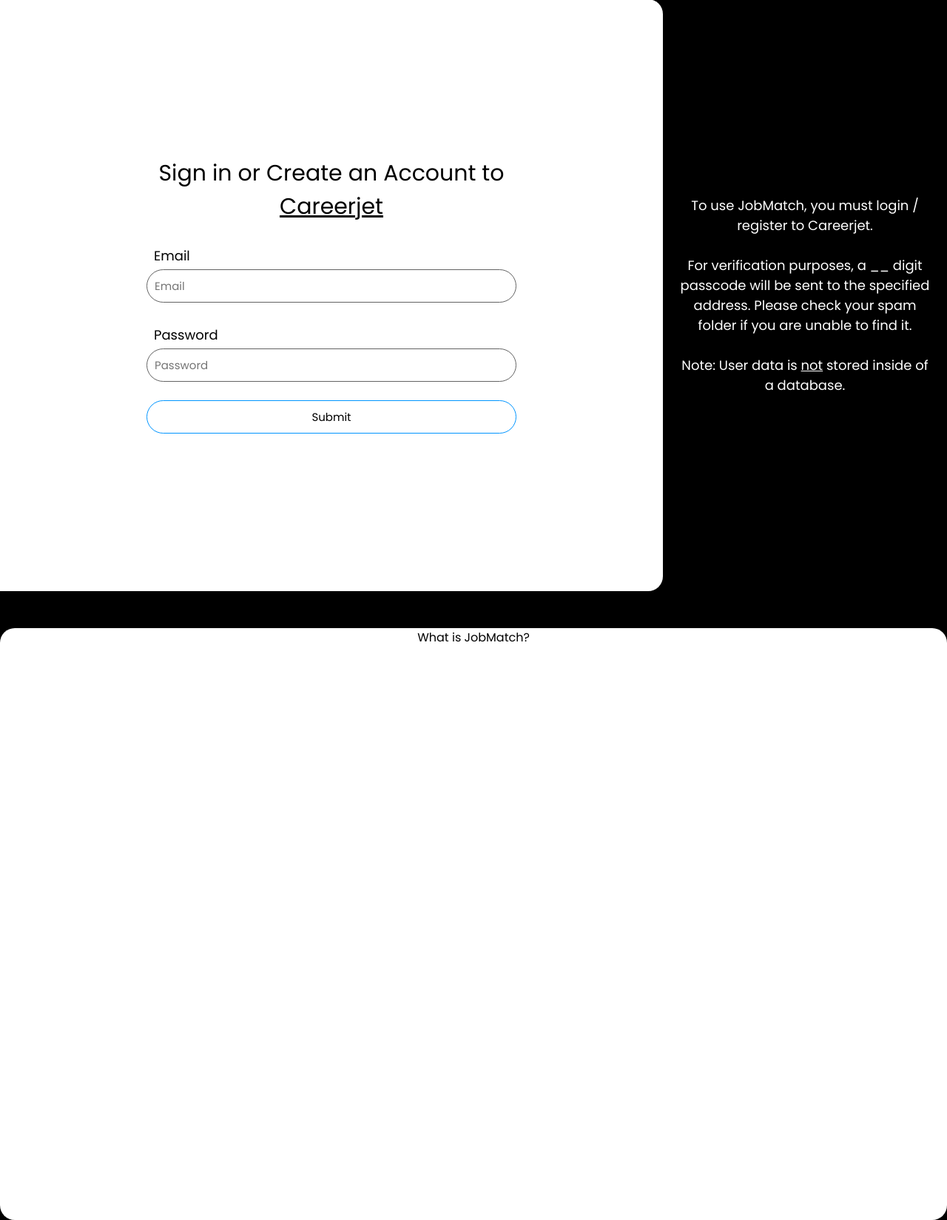
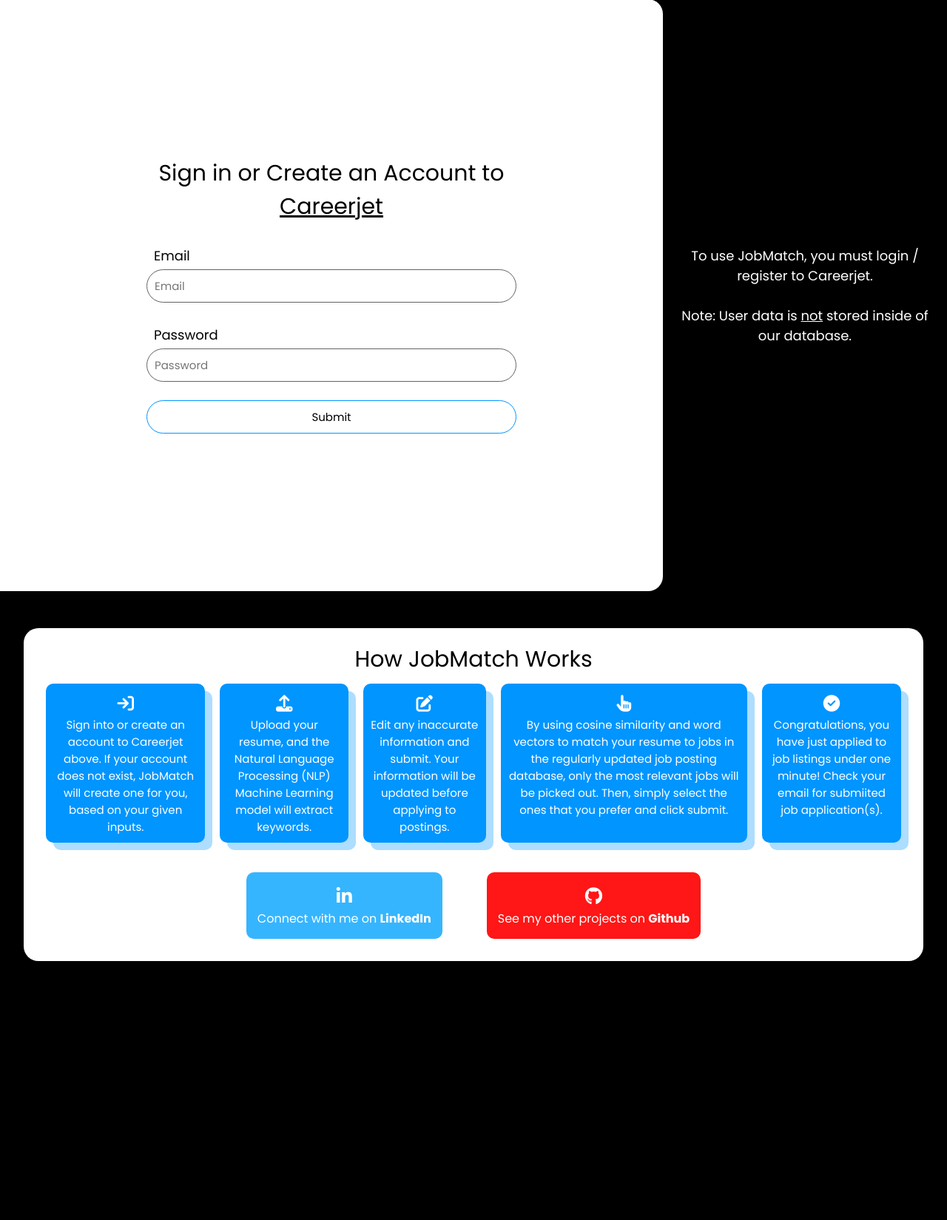
Before and after one commit to Ayush200423/JobMatch, a Flask app: page / in a window 1280 px wide. Shown: the part 801-2450 px from the top of the page at 74% size. After the commit the page ends 2100 px from the top, so only its background shows below. Run offline with Flask 2, Linux system fonts and the light colour scheme; some libraries are stand-ins or nearby versions.

Commit message:
completed homepage

```diff
--- a/templates/css/styles.css
+++ b/templates/css/styles.css
@@ -18,15 +18,6 @@ html {
 
 .black-bg {
     background-color: #000000;
-}
-
-.align-section {
-    display: flex;
-    height: 100vh;
-    width: 70vw;
-    justify-content: center;
-    align-items: center;
-    background-color: blue;
 }
 
 .navbar {
@@ -73,6 +64,8 @@ html {
     transition-duration: 0.3s;
 }
 
+/* --- index --- */
+
 .index .flex-container {
     color: #fff;
     display: flex;
@@ -83,16 +76,16 @@ html {
     align-items: center;
 }
 
-.start-button {
+.index .start-button {
     position: absolute;
     top: 80%;
     left: 50%;
     transform: translate(-50%, -50%);
 }
 
-.button {
+.index .button {
     border: 1px solid #0095FF;
-    color: white;
+    color: #fff;
     background: none;
     text-align: center;
     padding: 20px;
@@ -102,12 +95,12 @@ html {
     border-radius: 100px;
 }
 
-.button:hover {
+.index .button:hover {
     background-color: #0095FF;
 }
 
-.index-typewriter > .txt {
-    border-right: 0.1rem solid white;
+.index .index-typewriter > .txt {
+    border-right: 0.1rem solid #fff;
     white-space: pre;
     font-size: 50px;
 }
@@ -119,7 +112,7 @@ html {
     flex-direction: row;
 }
 
-.auth-form {
+.content .auth-form {
     width: 70%;
     height: 100vh;
     background-color: #fff;
@@ -132,8 +125,8 @@ html {
 .form-info {
     width: 30%;
     height: 100vh;
-    color: white;
-    background-color: black;
+    color: #fff;
+    background-color: #000000;
     display: flex;
     justify-content: center;
     align-items: center;
@@ -151,36 +144,39 @@ html {
     color: #000000;
 }
 
-label[for="email"], [for="password"] {
+.content label[for="email"], [for="password"] {
     display: block;
     font-size: 18px;
     padding: 5px 0 5px 10px;
 }
 
-input[type="email"], [type="password"], [type="submit"] {
+.content input[type="email"], [type="password"], [type="submit"] {
     padding: 10px;
     width: 500px;
     font-size: 15px;
     border: 1px solid rgb(99, 99, 99);
     border-radius: 25px;
-    color: black;
+    color: #000000;
 }
 
-input[type="email"]:focus, [type="password"]:focus {
+.content input[type="email"]:focus, [type="password"]:focus {
     border: 1px solid #0095FF;
     outline: none;
 }
 
-input[type="submit"]:hover {
-    background-color: #0095FF;
-    color: white;
+.content input[type="submit"] {
+    border: 1px solid #0095FF;
+    color: #000000;
+    background-color: white;
+
 }
 
-input[type="submit"] {
-    border: 1px solid #0095FF;
+.content input[type="submit"]:hover {
+    background-color: #0095FF;
+    color: #fff;
 }
 
-.info-description {
+.content .info-description {
     font-size: 18px;
     text-align: center;
 }
@@ -191,11 +187,87 @@ input[type="submit"] {
 
 /* ------------ about ---------------- */
 
+.about {
+    height: fit-content;
+}
+
+.about .last-container {
+    display: flex;
+    width: 100%;
+    justify-content: center;
+}
+
 .about .flex-container {
     display: flex;
-    width: 100%;
-    height: 100%;
+    width: 95vw;
     border-radius: 20px;
     background-color: #fff;
     justify-content: center;
+    align-items: center;
+    flex-wrap: wrap;
 }
+
+.about .product-info {
+    max-width: 100%;
+    display: flex;
+    justify-content: center;
+    flex-wrap: wrap;
+}
+
+.about .title {
+    padding: 20px 0 0 0;
+    font-size: 30px;
+}
+
+.about .flex-details {
+    max-width: 100%;
+    padding: 0 20px;
+    display: flex;
+    justify-content: space-between;
+}
+
+.about .item {
+    padding: 10px;
+    margin: 10px;
+    background-color: #0095FF;
+    border-radius: 10px;
+    color: #fff;
+    text-align: center;
+    font-size: 15px;
+    transition: 0.5s;
+    box-shadow: 10px 10px #0095ff52;
+}
+
+.about .item:hover {
+    transform: translateY(-10px);
+}
+
+.about .author-links {
+    display: flex;
+    width: 100vw;
+    justify-content: center;
+    flex-wrap: nowrap;
+}
+
+.about .button {
+    color: white;
+    margin: 30px;
+    padding: 15px;
+    text-align: center;
+    text-decoration: none;
+    border-radius: 10px;
+}
+
+.about .linkedin {
+    background-color: #36b5ff;
+}
+
+.about .github {
+    background-color: #ff1616;
+}
+
+.about .button:hover {
+    color: #000000;
+    background-color: white;
+    transition: 0.5s;
+}
--- a/templates/home.html
+++ b/templates/home.html
@@ -6,6 +6,7 @@
     <meta name="viewport" content="width=device-width, initial-scale=1.0">
     <title>JobMatch</title>
     <link rel="stylesheet" href="css/styles.css">
+    <script src="https://kit.fontawesome.com/fde6b1f1eb.js" crossorigin="anonymous"></script>
     <script src="js/homepage.js"></script>
 </head>
 <body>
@@ -25,7 +26,6 @@
             </ul>
         </div>
     </div>
-
     <div class="index container black-bg" id="index">
         <div class="flex-container">
             <div class="type-writer">
@@ -68,10 +68,7 @@
                 <div class="info-description">
                     To use JobMatch, you must login / register to Careerjet.
                     <br><br>
-                    For verification purposes, a __ digit passcode will be sent to the specified address.
-                    Please check your spam folder if you are unable to find it.
-                    <br><br>
-                    Note: User data is <u>not</u> stored inside of a database.
+                    Note: User data is <u>not</u> stored inside of our database.
                 </div>
             </div>
         </div>
@@ -82,12 +79,78 @@
     </div>
 
     <div class="about container black-bg" id="about">
-        <div class="flex-container">
-            <div class="title">
-                What is JobMatch?
+        <div class="last-container">
+            <div class="flex-container">
+                <div class="product-info">
+                    <div class="title">
+                        How JobMatch Works
+                    </div>
+
+                    <div class="flex-details">
+                        <div class="item">
+                            <h2><i class="fa-solid fa-arrow-right-to-bracket"></i></h2>
+                            <p>
+                                Sign into or create an account to Careerjet above. If your account does not exist, JobMatch will create one for you, based on your given inputs.
+                            </p>
+                        </div>
+
+                        <div class="item">
+                            <h2><i class="fa-solid fa-upload"></i></h2>
+                            <p>
+                                Upload your resume, and the Natural Language Processing (NLP) Machine Learning model will extract keywords.
+                            </p>
+                        </div>
+
+                        <div class="item">
+                            <h2><i class="fa-solid fa-pen-to-square"></i></h2>
+                            <p>
+                                Edit any inaccurate information and submit. Your information will be updated before applying to postings.
+                            </p>
+                        </div>
+
+                        <div class="item">
+                            <h2><i class="fa-solid fa-hand-pointer"></i></h2>
+                            <p>
+                                By using cosine similarity and word vectors to match your resume to jobs in the regularly updated job posting database, only the most relevant jobs will be picked out. Then, simply select the ones that you prefer and click submit.
+                            </p>
+                        </div>
+
+                        <div class="item">
+                            <h2><i class="fa-solid fa-circle-check"></i></h2>
+                            <p>
+                                Congratulations, you have just applied to job listings under one minute! Check your email for submiited job application(s).
+                            </p>
+                        </div>
+                    </div>
+                </div>
+
+                <div class="author-links">
+                    <a class="linkedin button" target="_blank" href="https://www.linkedin.com/in/ayush2004/">
+                        <span>
+                            <h2>
+                                <i class="fa-brands fa-linkedin-in"></i>
+                            </h2>
+                        </span>
+                        Connect with me on <b>LinkedIn</b>
+                    </a>
+
+                    <a class="github button" target="_blank" href="https://github.com/Ayush200423/">
+                        <span>
+                            <h2>
+                                <i class="fa-brands fa-github"></i>
+                            </h2>
+                        </span>
+                        See my other projects on <b>Github</b>
+                    </a>
+                </div>
+
             </div>
         </div>
     </div>
 
+    <div class="blackspace">
+        <br><br>
+    </div>
+
 </body>
 </html>
```
